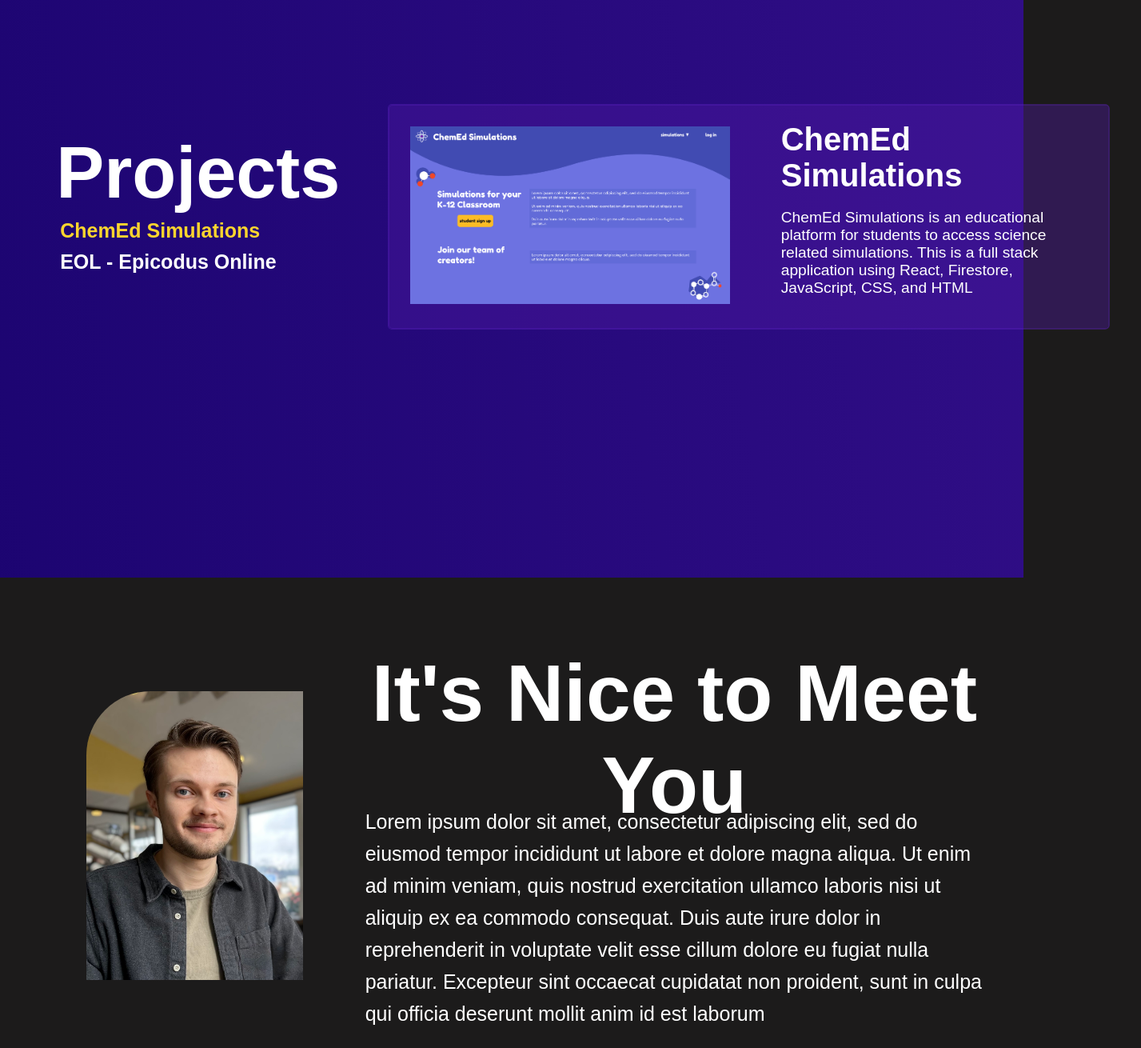
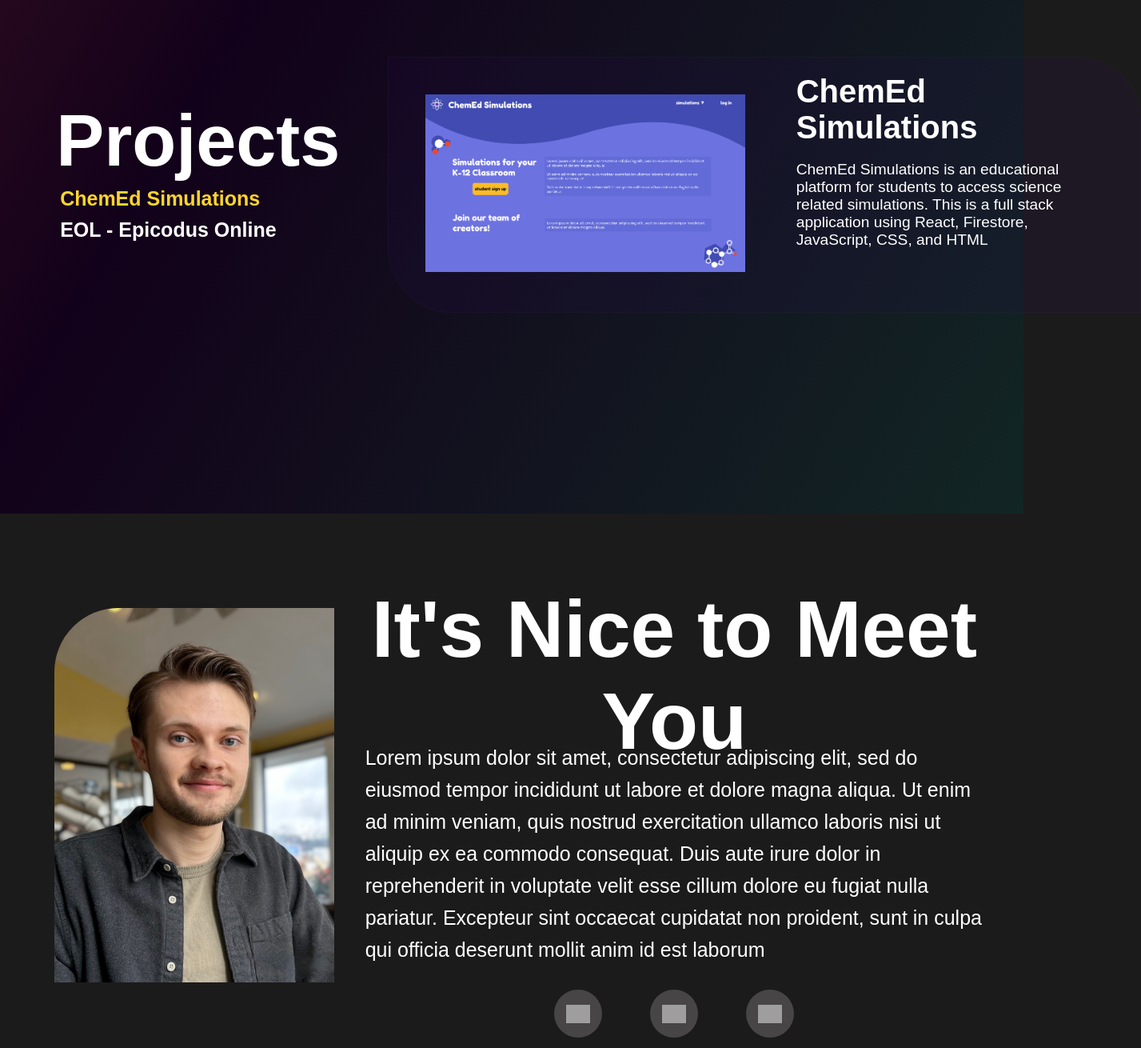
Before and after one commit to sethgonzales/my-portfolio, a React (Create React App) app: page / in a window 1280 px wide. Shown: the part 980-2290 px from the top of the page at 80% size, 1427 px wide, since content can reach past the window. Built offline with nearby package versions, Linux system fonts and the light colour scheme; grey boxes are pictures that could not be loaded; a web font is replaced by a local one.

Commit message:
style project details and about me links

```diff
--- a/src/components/About.css
+++ b/src/components/About.css
@@ -15,14 +15,14 @@
 }
 
 .about-left-column {
-  padding-top: 12%;
+  padding-top: 10%;
   flex: 1;
   margin-right: 20px;
   text-align: center;
 }
 
 .about-left-column img {
-  width: 70%;
+  width: 350px;
   border-top-left-radius: 80px 80px;
   /* border-bottom-right-radius: 80px 80px; */
 }
@@ -44,13 +44,13 @@
   line-height: 1.6;
 }
 
-
 .connection-links {
   display: flex;
-  justify-content: space-around;
-  align-items: center;
-  /* width: 400px; */
+  justify-content: center;
+  gap: 50px;
+  margin-top: 30px;
 }
+
 
 .connection-link {
   display: flex;
@@ -59,7 +59,7 @@
   width: 60px;
   height: 60px;
   border-radius: 50%;
-  background-color: #898888;
+  background-color: #474545;
   margin: 0 5px;
 }
 
@@ -69,5 +69,5 @@
 }
 
 .connection-link:hover {
-cursor: pointer;
+  cursor: pointer;
 }
--- a/src/components/Projects.css
+++ b/src/components/Projects.css
@@ -1,18 +1,33 @@
 /* @import url('https://fonts.cdnfonts.com/css/phosphorus-bromide'); */
 
 
-@keyframes AnimationName {
-  0%{background-position:17% 0%}
-  50%{background-position:84% 100%}
-  100%{background-position:17% 0%}
+@keyframes BackgroundAnimation {
+  0% {
+    background-position: 0% 0%;
+  }
+
+  /* Start position - Top left */
+  50% {
+    background-position: 100% 50%;
+  }
+
+  /* Mid position - Towards the top right */
+  100% {
+    background-position: 0% 0%;
+  }
+
+  /* Return to start position */
 }
+
+
 .projects {
-  background: linear-gradient(80deg, #f30404, #1b0470, #5820b1);
-  background-size: 600% 600%;
-  animation: AnimationName 10s ease infinite;
+  background: linear-gradient(120deg, #ff3f3f6c, #12011a, #044f376c);
+  background-size: 200% 200%;
+  animation: BackgroundAnimation 20s ease infinite;
 }
+
 .projects-container {
-  height: 100vh;
+  height: 90vh;
   display: flex;
   flex-wrap: nowrap;
   display: flex;
@@ -64,19 +79,27 @@
 
 .project-details-container {
   display: flex;
-  /* background-color: rgb(39, 37, 37); */
-  background-color: #501da13a;
-  border-radius: 5px;
-  border: solid 1.5px #6b29d53a;
+  background-color: #2b0f5927;
+  border-top-right-radius: 80px;
+  border-bottom-left-radius: 80px;
+  border: solid 1.5px #3b374023;
   width: 900px;
   gap: 20px;
-  align-items: center;
-  position: relative;
-
+  align-items: flex-start;
+  justify-content: center;
+  margin: auto;
+  padding: 20px;
 }
 
-.project-details-container:hover{
-  background-color: #6b29d53a;
+.project-details {
+  align-items: flex-start;
+  justify-content: center;
+  margin: auto;
+}
+
+
+.project-details-container:hover {
+  background-color: #47454536;
   /* box-shadow: 0 0 50px #ffffff2f; */
   cursor: pointer;
 }
@@ -94,7 +117,8 @@ h2 {
   font-size: 250%;
   margin: 0;
 }
-.project-details-container:hover h2{
+
+.project-details-container:hover h2 {
   color: rgb(254, 213, 46);
 
 }
--- a/src/components/Projects.js
+++ b/src/components/Projects.js
@@ -37,7 +37,7 @@ const Projects = () => {
   return (
     <div id="projects" className="projects projects-container">
       <ProjectList projects={projects} onSelectProject={handleSelectProject} />
-      <div className="project-details-container">
+      <div className='project-details'>
         {selectedProject && (
           <ProjectDetails project={selectedProject} />
         )}
```
